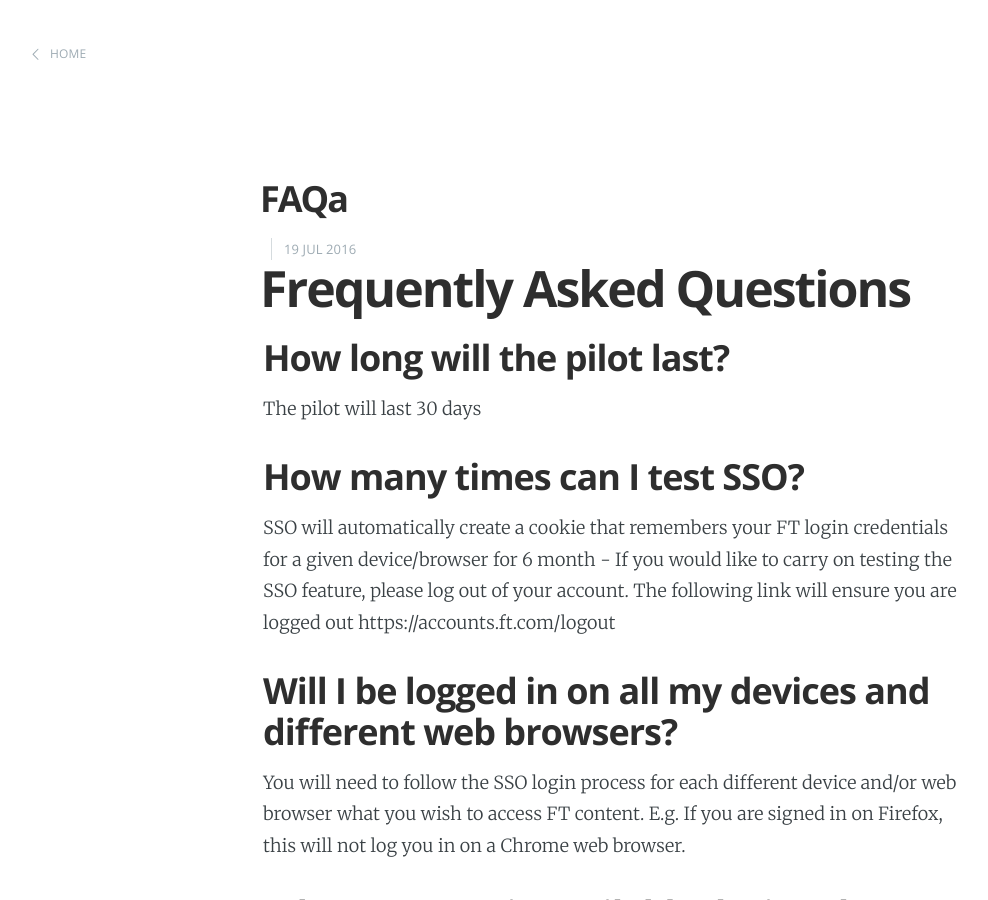
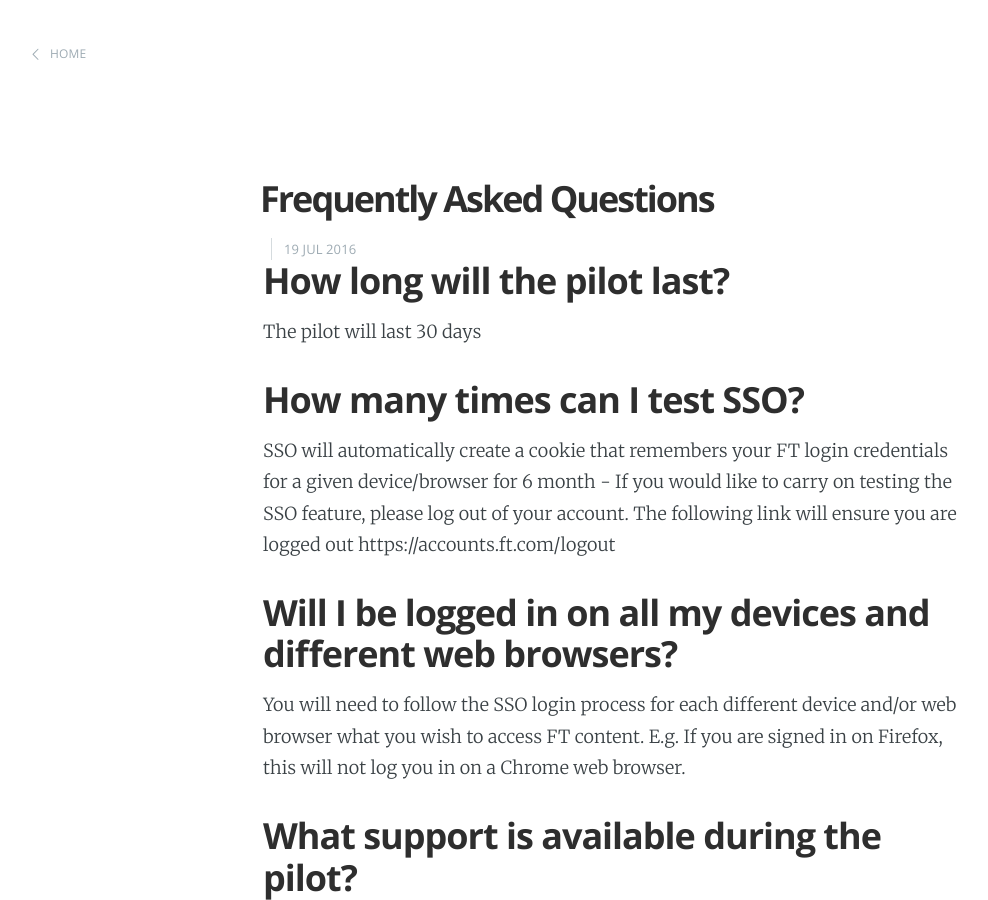
Before and after one commit to Financial-Times/sso-support, a Jekyll site: the page built from _posts/2016-07-19-faqs.md, in a window 1280 px wide and 900 px high. Shown: the whole window, without its empty margins (22-1010 px from the left). Built offline with Jekyll 4.4.1, drawn with Linux system fonts in a browser that asks for light colours.

Commit message:
Remove duplicate title

```diff
--- a/_posts/2016-07-19-faqs.md
+++ b/_posts/2016-07-19-faqs.md
@@ -1,9 +1,8 @@
 ---
 layout: post
-title:  "FAQa"
+title:  "Frequently Asked Questions"
 date:   2016-07-19 10:00:00
 ---
-# Frequently Asked Questions
 
 ## How long will the pilot last?
 The pilot will last 30 days
```
